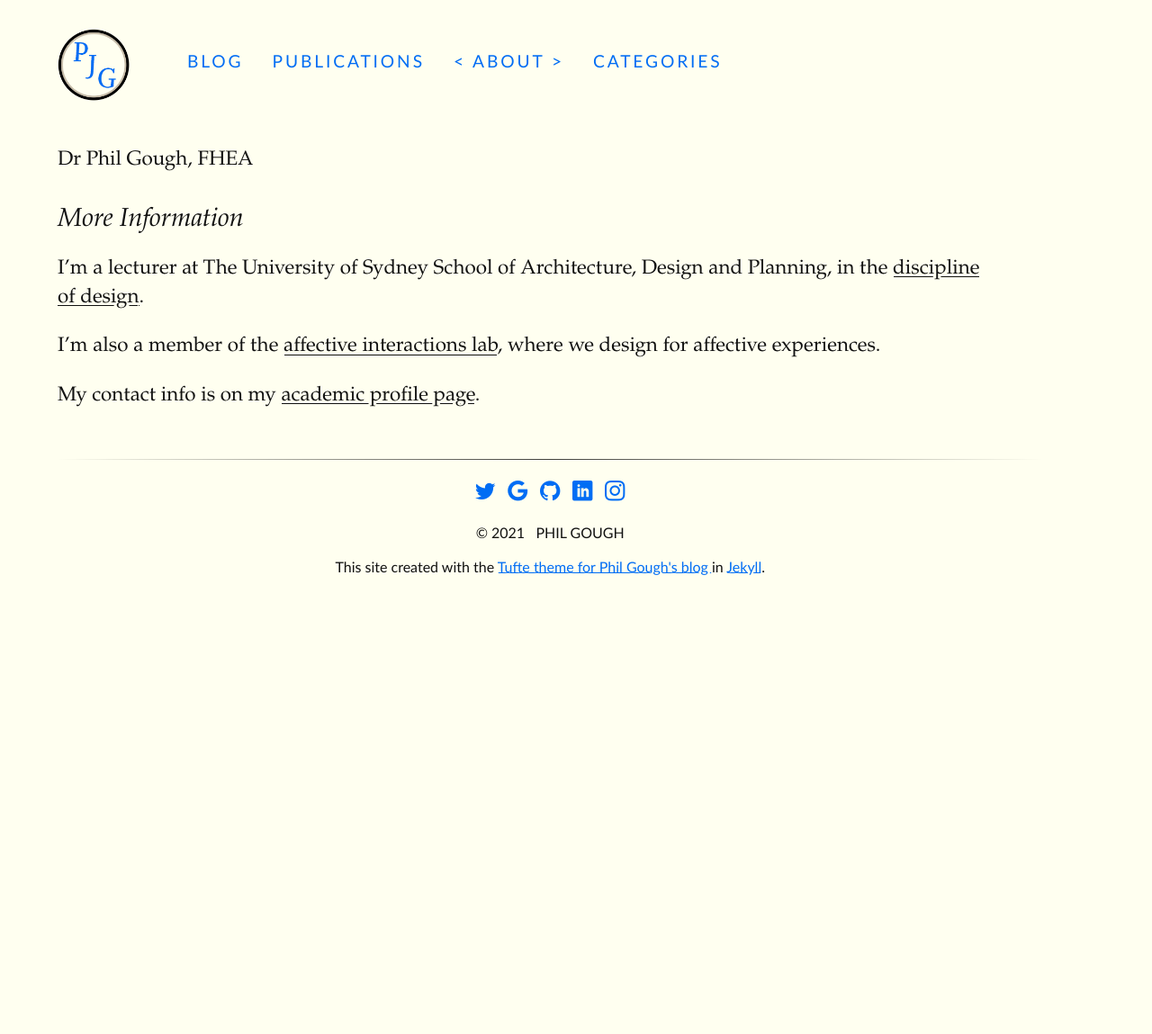
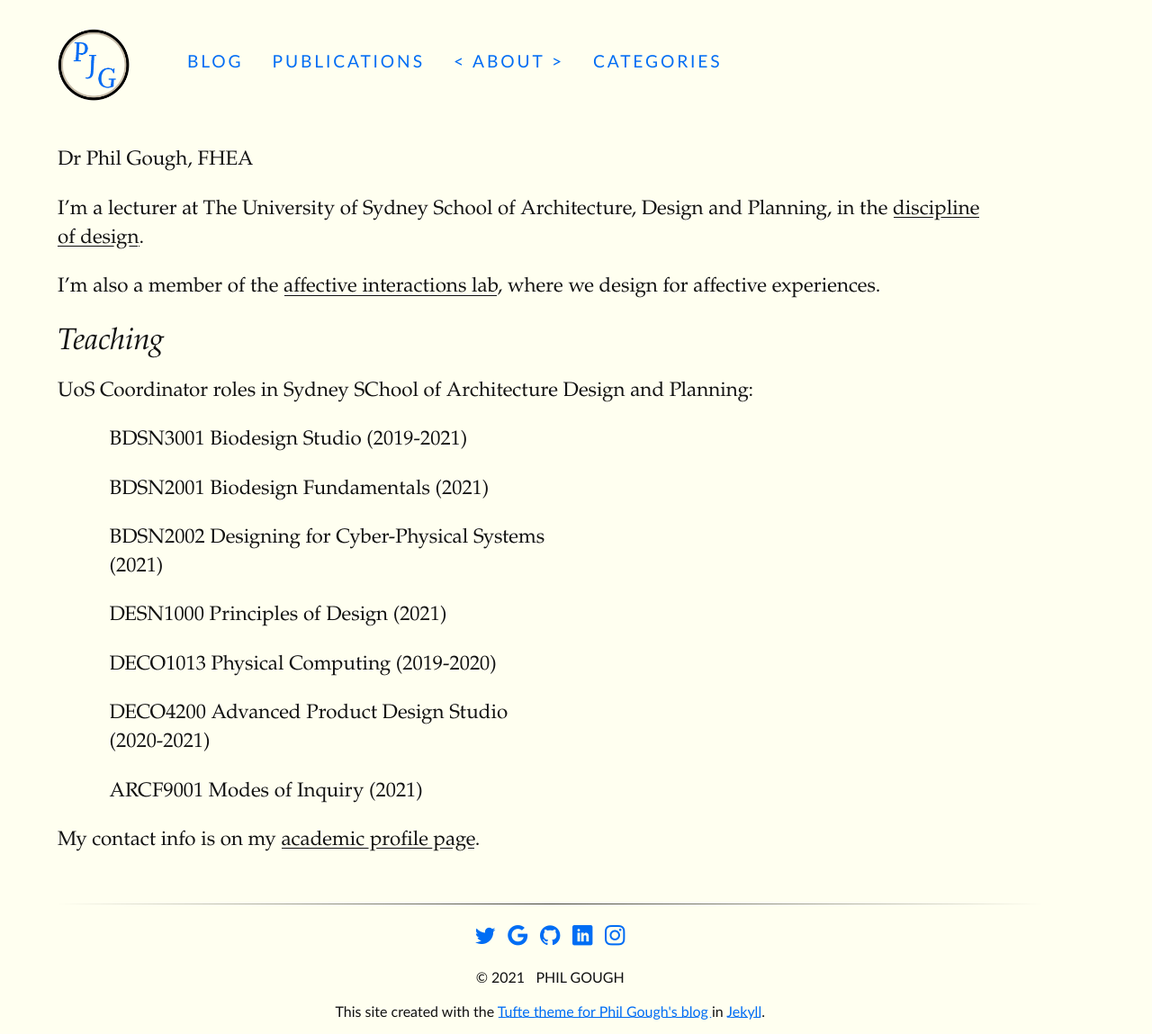
Before and after one commit to philgough/philgough.github.io, a Jekyll site: the page built from docs/about/index.md, in a window 1280 px wide. Shown: the whole page at 90% size. Built offline with Jekyll 4.4.1, drawn with Linux system fonts in a browser that asks for light colours; some web fonts are replaced; before the commit the page ends 900 px from its top, so only the background shows below that.

Commit message:
update about page

```diff
--- a/docs/about/index.md
+++ b/docs/about/index.md
@@ -6,10 +6,18 @@ permalink: /about/
 
 Dr Phil Gough, FHEA
 
-### More Information
-
 I'm a lecturer at The University of Sydney School of Architecture, Design and Planning, in the [discipline of design](https://design.sydney.edu.au).
 
 I'm also a member of the [affective interactions lab](https://design.sydney.edu.au/research/affectiveinteractions/), where we design for affective experiences.
 
+## Teaching
+UoS Coordinator roles in Sydney SChool of Architecture Design and Planning:
+- BDSN3001 Biodesign Studio (2019-2021)
+- BDSN2001 Biodesign Fundamentals (2021)
+- BDSN2002 Designing for Cyber-Physical Systems (2021)
+- DESN1000 Principles of Design (2021)
+- DECO1013 Physical Computing (2019-2020)
+- DECO4200 Advanced Product Design Studio (2020-2021)
+- ARCF9001  Modes of Inquiry (2021)
+
 My contact info is on my [academic profile page](https://www.sydney.edu.au/architecture/about/our-people/academic-staff/phillip-gough.html).
```
